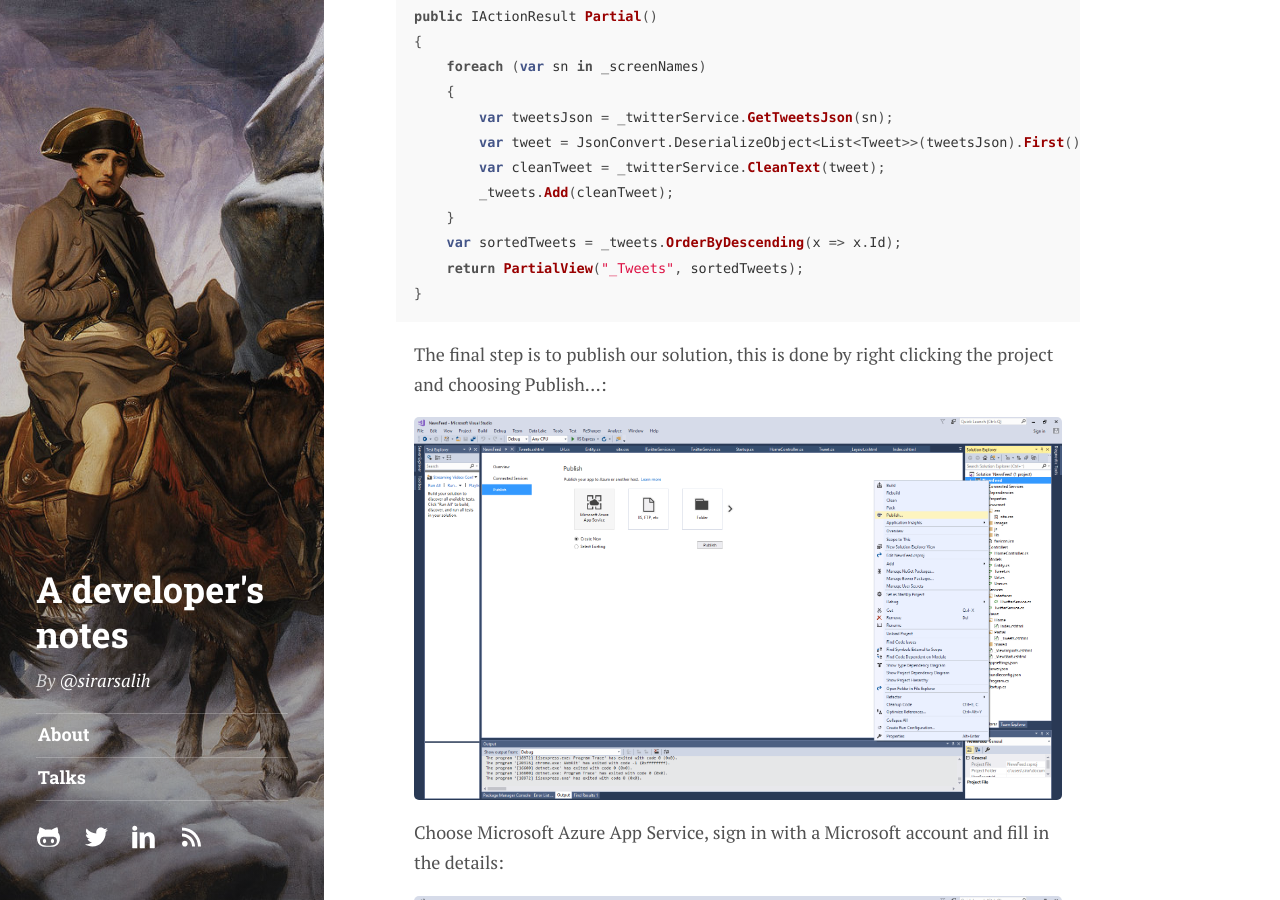
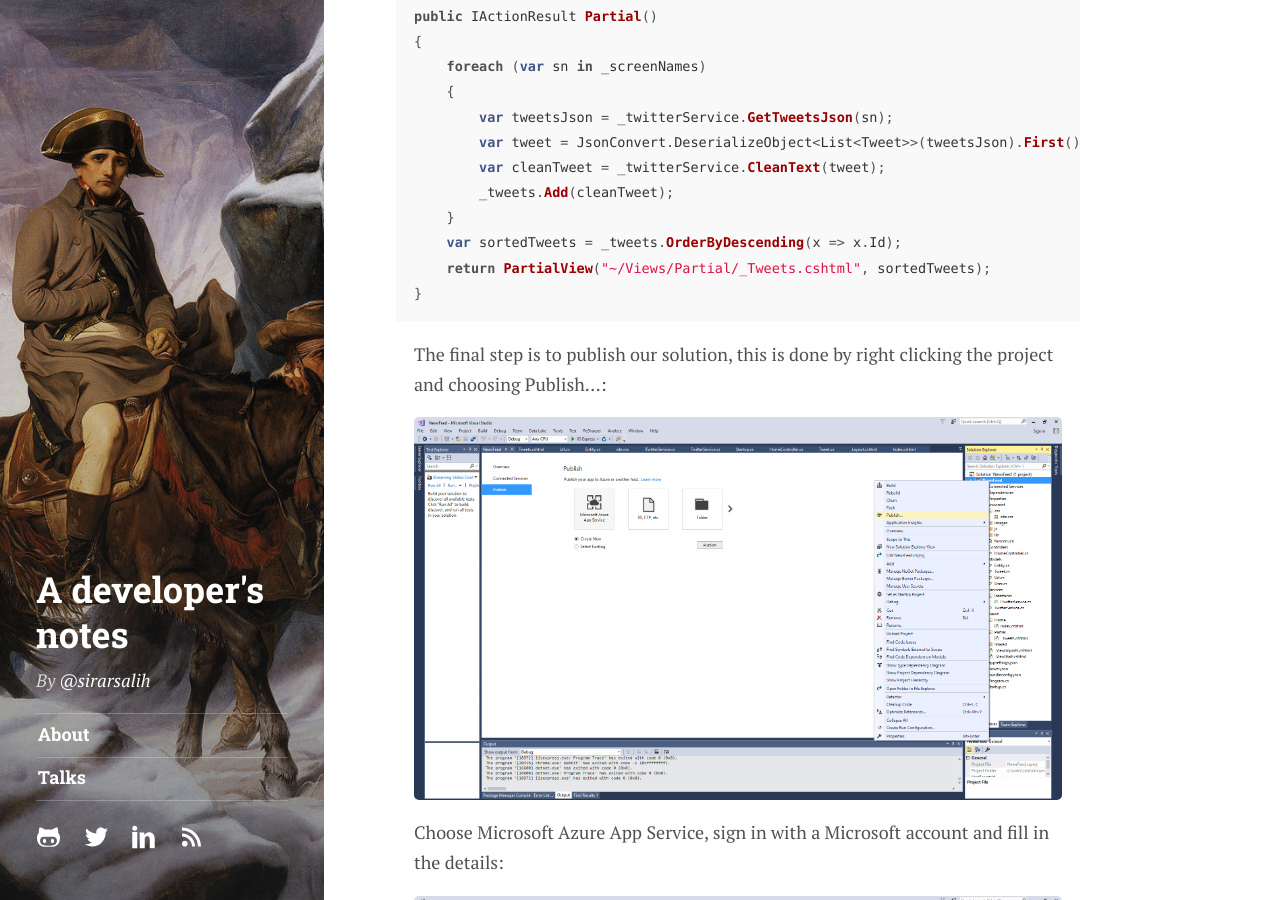
Before and after one commit to sirarsalih/sirarsalih.github.io, a Jekyll site: the page built from _posts/2017-08-19-ASP.NET-Core-2.0.md, in a window 1280 px wide and 900 px high, scrolled down 6784 px. Built offline with Jekyll 4.4.1, drawn with Linux system fonts in a browser that asks for light colours; comment, search, counter and statistics services are not loaded.

Commit message:
Fix return url of partial view.

````diff
--- a/_posts/2017-08-19-ASP.NET-Core-2.0.md
+++ b/_posts/2017-08-19-ASP.NET-Core-2.0.md
@@ -214,7 +214,7 @@
         _tweets.Add(cleanTweet);
     }
     var sortedTweets = _tweets.OrderByDescending(x => x.Id);
-    return PartialView("_Tweets", sortedTweets);
+    return PartialView("~/Views/Partial/_Tweets.cshtml", sortedTweets);
 }
 ```
 
````
